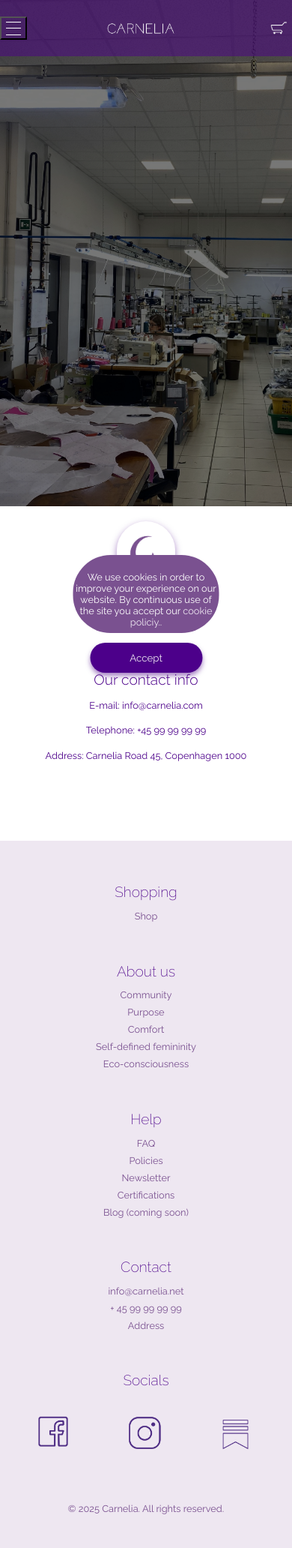
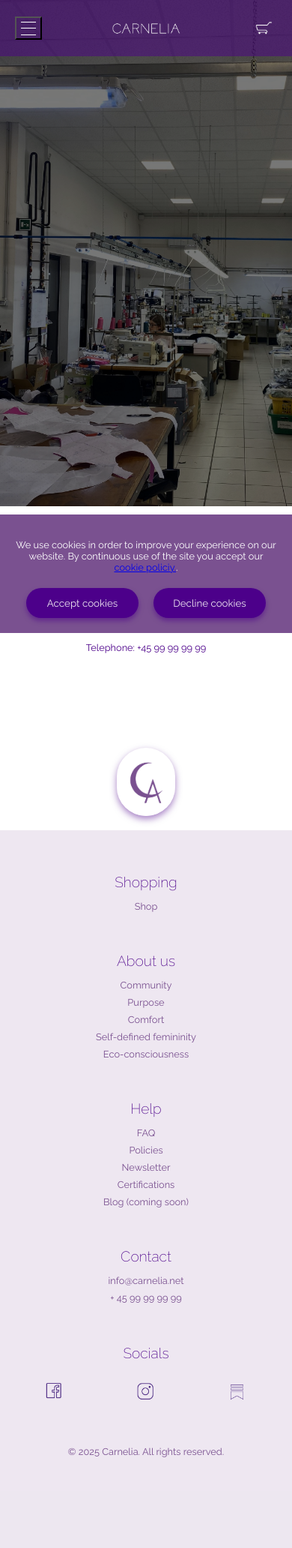
Before and after one commit to NiklasMiranda/Carnelia, a Flask app: page /contact in a window 390 px wide. Shown: the whole page at 75% size. After the commit the page ends 1943 px from the top, so only its background shows below. Run offline with Flask 3, Linux system fonts and the light colour scheme.

Commit message:
Day 16. Last changes to the site. Still mostly mobile version adaptation.

```diff
--- a/static/css/style.css
+++ b/static/css/style.css
@@ -169,6 +169,8 @@ p {
   align-items: center;
   background-color: rgba(0, 0, 0, 0);
   transition: background-color 0.7s ease;
+  padding: 0 20px;
+  box-sizing: border-box;
 }
 
 .navbar.scrolled,
@@ -267,11 +269,12 @@ p {
 }
 
 .navbar-center {
-  flex: 1;
+  position: absolute;
+  left: 50%;
+  transform: translateX(-50%);
   display: flex;
   justify-content: center;
   align-items: center;
-  text-align: center;
 }
 
 .company-name-container {
@@ -872,6 +875,7 @@ input[type=radio]:checked + label {
 /* Contact page styling */
 .image-container {
   padding-top: 5%;
+  padding-bottom: 5%;
 }
 
 .contact-image {
@@ -1172,37 +1176,6 @@ input[type=radio]:checked + label {
   background-color: #5e3d6e;
 }
 
-/* Media queries for responsive design */
-@media (max-width: 768px) {
-  .brand-section {
-    height: auto; /* Justerer højden til indholdet på små skærme */
-    padding: 0 10px;
-  }
-  .brand-section h1 {
-    font-size: 2rem; /* Mindre font-størrelse til mobil */
-    margin-bottom: 15px;
-  }
-  .brand-section p {
-    font-size: 1.1rem; /* Mindre tekst til mobil */
-    margin-bottom: 20px;
-  }
-  .brand-section .brand-image {
-    width: 70%; /* Øger billedets bredde på små skærme */
-    max-height: 60%; /* Justerer billedets højde */
-  }
-}
-@media (max-width: 480px) {
-  .brand-section h1 {
-    font-size: 1.5rem; /* Endnu mindre font-størrelse på meget små skærme */
-  }
-  .brand-section p {
-    font-size: 1rem;
-  }
-  .brand-section .brand-image {
-    width: 90%; /* Billedet fylder mere på meget små skærme */
-    max-height: 50%; /* Justerer billedets højde */
-  }
-}
 /* Footer styling */
 .footer {
   background-color: #EEE7F1;
@@ -1255,18 +1228,18 @@ input[type=radio]:checked + label {
 .footer-socials {
   list-style: none;
   padding: 0;
-  display: flex; /* Use flexbox to align items in a row */
-  justify-content: center; /* Center the icons horizontally */
-  align-items: center; /* Center the icons vertically */
-  gap: 10px; /* Add space between the icons */
+  display: flex;
+  justify-content: center;
+  align-items: center;
+  gap: 10px;
 }
 
 .footer-socials li {
-  margin: 0; /* Remove default margin */
+  margin: 0;
 }
 
 .social-icon {
-  width: 100%; /* Adjust the size as needed */
+  width: 100%;
   height: 100%;
   transition: transform 0.3s ease;
 }
@@ -1275,35 +1248,37 @@ input[type=radio]:checked + label {
   transform: scale(1.1); /* Slightly enlarge the icon on hover */
 }
 
-/* Media size adaptation */
+@media (max-width: 480px) {
+  .social-icon {
+    width: 50%;
+    height: 50%;
+  }
+}
+/* Cookie styling */
 #cookie-popup {
   z-index: 15;
   display: none;
   text-align: center;
   background-color: #7A5190;
   position: fixed;
-  border-radius: 50px;
   bottom: 0;
-  left: 50%;
-  transform: translateX(-50%);
-  width: 50%; /* Adjust the width as needed */
-  height: 10%;
+  left: 0;
+  width: 100%;
   color: white;
-  padding: 10px 0;
-  text-align: center;
+  padding: 20px;
+  box-sizing: border-box;
 }
 
-#cookie-popup a {
-  color: #EEE7F1;
-  text-decoration: none;
+.cookie-buttons {
+  display: flex;
+  justify-content: center;
+  gap: 20px;
+  margin-top: 20px;
 }
 
-#cookie-popup a:hover {
-  text-decoration: underline;
-}
-
-#accept-cookies {
-  display: block;
+#accept-cookies,
+#decline-cookies {
+  display: inline-block;
   height: 40px;
   width: 150px;
   padding: 10px 20px;
@@ -1314,12 +1289,13 @@ input[type=radio]:checked + label {
   cursor: pointer;
   transition: background-color 0.3s;
   font-family: "Raleway", sans-serif;
-  margin-left: auto;
-  margin-right: auto;
-  margin-top: 20px;
-  margin-bottom: 20px;
   animation: fadeIn 2s ease-in;
   box-shadow: 0 4px 6px rgba(76, 0, 138, 0.5);
 }
 
+#accept-cookies:hover,
+#decline-cookies:hover {
+  background-color: #3a0066;
+}
+
 /*# sourceMappingURL=style.css.map */
--- a/static/css/style.scss
+++ b/static/css/style.scss
@@ -174,6 +174,8 @@ p {
     align-items: center;
     background-color: rgba(0, 0, 0, 0);
     transition: background-color 0.7s ease;
+    padding: 0 20px;
+    box-sizing: border-box;
 }
 
 .navbar.scrolled,
@@ -272,11 +274,12 @@ p {
 }
 
 .navbar-center {
-    flex: 1;
+    position: absolute;
+    left: 50%;
+    transform: translateX(-50%);
     display: flex;
     justify-content: center;
     align-items: center;
-    text-align: center;
 }
 
 .company-name-container {
@@ -924,6 +927,7 @@ input[type="radio"]:checked + label {
 
 .image-container {
     padding-top: 5%;
+    padding-bottom: 5%;
 }
 
 .contact-image {
@@ -947,7 +951,6 @@ input[type="radio"]:checked + label {
         padding-bottom: 30px;
     }
 }
-
 
 /* Webshop styling */
 
@@ -1065,8 +1068,6 @@ input[type="radio"]:checked + label {
     text-align: center;
     max-width: 250px;
 }
-
-
 
 .alert-success {
     color: #FFFFFF;
@@ -1237,46 +1238,6 @@ input[type="radio"]:checked + label {
 }
 
 
-
-/* Media queries for responsive design */
-@media (max-width: 768px) {
-    .brand-section {
-        height: auto; /* Justerer højden til indholdet på små skærme */
-        padding: 0 10px;
-    }
-
-    .brand-section h1 {
-        font-size: 2rem; /* Mindre font-størrelse til mobil */
-        margin-bottom: 15px;
-    }
-
-    .brand-section p {
-        font-size: 1.1rem; /* Mindre tekst til mobil */
-        margin-bottom: 20px;
-    }
-
-    .brand-section .brand-image {
-        width: 70%; /* Øger billedets bredde på små skærme */
-        max-height: 60%; /* Justerer billedets højde */
-    }
-}
-
-@media (max-width: 480px) {
-    .brand-section h1 {
-        font-size: 1.5rem; /* Endnu mindre font-størrelse på meget små skærme */
-    }
-
-    .brand-section p {
-        font-size: 1rem;
-    }
-
-    .brand-section .brand-image {
-        width: 90%; /* Billedet fylder mere på meget små skærme */
-        max-height: 50%; /* Justerer billedets højde */
-    }
-}
-
-
 /* Footer styling */
 
 .footer {
@@ -1330,18 +1291,18 @@ input[type="radio"]:checked + label {
 .footer-socials {
     list-style: none;
     padding: 0;
-    display: flex; /* Use flexbox to align items in a row */
-    justify-content: center; /* Center the icons horizontally */
-    align-items: center; /* Center the icons vertically */
-    gap: 10px; /* Add space between the icons */
+    display: flex;
+    justify-content: center;
+    align-items: center;
+    gap: 10px;
 }
 
 .footer-socials li {
-    margin: 0; /* Remove default margin */
+    margin: 0;
 }
 
 .social-icon {
-    width: 100%; /* Adjust the size as needed */
+    width: 100%;
     height: 100%;
     transition: transform 0.3s ease;
 }
@@ -1350,9 +1311,14 @@ input[type="radio"]:checked + label {
     transform: scale(1.1); /* Slightly enlarge the icon on hover */
 }
 
-/* Media size adaptation */
+@media (max-width: 480px) {
+    .social-icon {
+        width: 50%;
+        height: 50%;
+    }
+}
 
-
+/* Cookie styling */
 
 #cookie-popup {
     z-index: 15;
@@ -1360,27 +1326,24 @@ input[type="radio"]:checked + label {
     text-align: center;
     background-color: #7A5190;
     position: fixed;
-    border-radius: 50px;
     bottom: 0;
-    left: 50%;
-    transform: translateX(-50%);
-    width: 50%; /* Adjust the width as needed */
-    height: 10%;
+    left: 0;
+    width: 100%;
     color: white;
-    padding: 10px 0;
-    text-align: center;
+    padding: 20px;
+    box-sizing: border-box;
 }
 
-#cookie-popup a {
-    color: #EEE7F1;
-    text-decoration: none;
-}
-#cookie-popup a:hover {
-    text-decoration: underline;
+.cookie-buttons {
+    display: flex;
+    justify-content: center;
+    gap: 20px;
+    margin-top: 20px;
 }
 
-#accept-cookies {
-    display: block;
+#accept-cookies,
+#decline-cookies {
+    display: inline-block;
     height: 40px;
     width: 150px;
     padding: 10px 20px;
@@ -1391,10 +1354,11 @@ input[type="radio"]:checked + label {
     cursor: pointer;
     transition: background-color 0.3s;
     font-family: 'Raleway', sans-serif;
-    margin-left: auto;
-    margin-right: auto;
-    margin-top: 20px;
-    margin-bottom: 20px;
     animation: fadeIn 2s ease-in;
     box-shadow: 0 4px 6px rgba(76, 0, 138, 0.5);
 }
+
+#accept-cookies:hover,
+#decline-cookies:hover {
+    background-color: #3a0066;
+}
--- a/templates/base.html
+++ b/templates/base.html
@@ -11,9 +11,11 @@
 <body>
     <div id="cookie-popup">
         <p>We use cookies in order to improve your experience on our website. By continuous use of the site you accept our <a href="/privacy-policy">cookie policiy.</a>.</p>
-        <button id="accept-cookies">Accept</button>
+        <div class="cookie-buttons">
+            <button id="accept-cookies">Accept cookies</button>
+            <button id="decline-cookies">Decline cookies</button>
+        </div>
     </div>
-    <!-- Navbar -->
     <nav class="navbar">
         <div class="navbar-left">
             <a href="{{ url_for('home') }}" class="logo-link">
@@ -106,7 +108,7 @@
                 <ul>
                     <li><a href="{{ url_for('faq') }}">FAQ</a></li>
                     <li><a href="{{ url_for('policies') }}">Policies</a></li>
-                    <li><a href="#">Newsletter</a></li>
+                    <li><a href="https://carnelialingerie.substack.com/" target="_blank" rel="noopener noreferrer">Newsletter</a></li>
                     <li><a href="{{ url_for('certifications') }}">Certifications</a></li>
                     <li><a href="#">Blog (coming soon)</a></li>
                 </ul>
@@ -117,7 +119,6 @@
                 <ul>
                     <li><a href="#">info@carnelia.net</a></li>
                     <li><a href="#">+ 45 99 99 99 99</a></li>
-                    <li><a href="#">Address</a></li>
                 </ul>
             </div>
 
--- a/templates/contact.html
+++ b/templates/contact.html
@@ -9,18 +9,18 @@
             <img src="/static/assets/img/Contact_Hero.jpg" alt="Hero Image" class="hero-img">
         </div>
     </section>
-    <div class="image-container">
-        <img src="/static/assets/img/Logo_Hero.png" alt="Contact Image" class="contact-image">
-    </div>
     <section class="text-block">
         <div class="text-container">
             <div class="text-content">
                 <h2>Our contact info</h2>
                 <p>E-mail: info@carnelia.com</p>
                 <p>Telephone: +45 99 99 99 99</p>
-                <p>Address: Carnelia Road 45, Copenhagen 1000</p>
             </div>
         </div>
     </section>
+    <div class="image-container">
+        <img src="/static/assets/img/Logo_Hero.png" alt="Contact Image" class="contact-image">
+    </div>
+
 
 {% endblock %}
```
Also changed, not shown: 1 other file.
